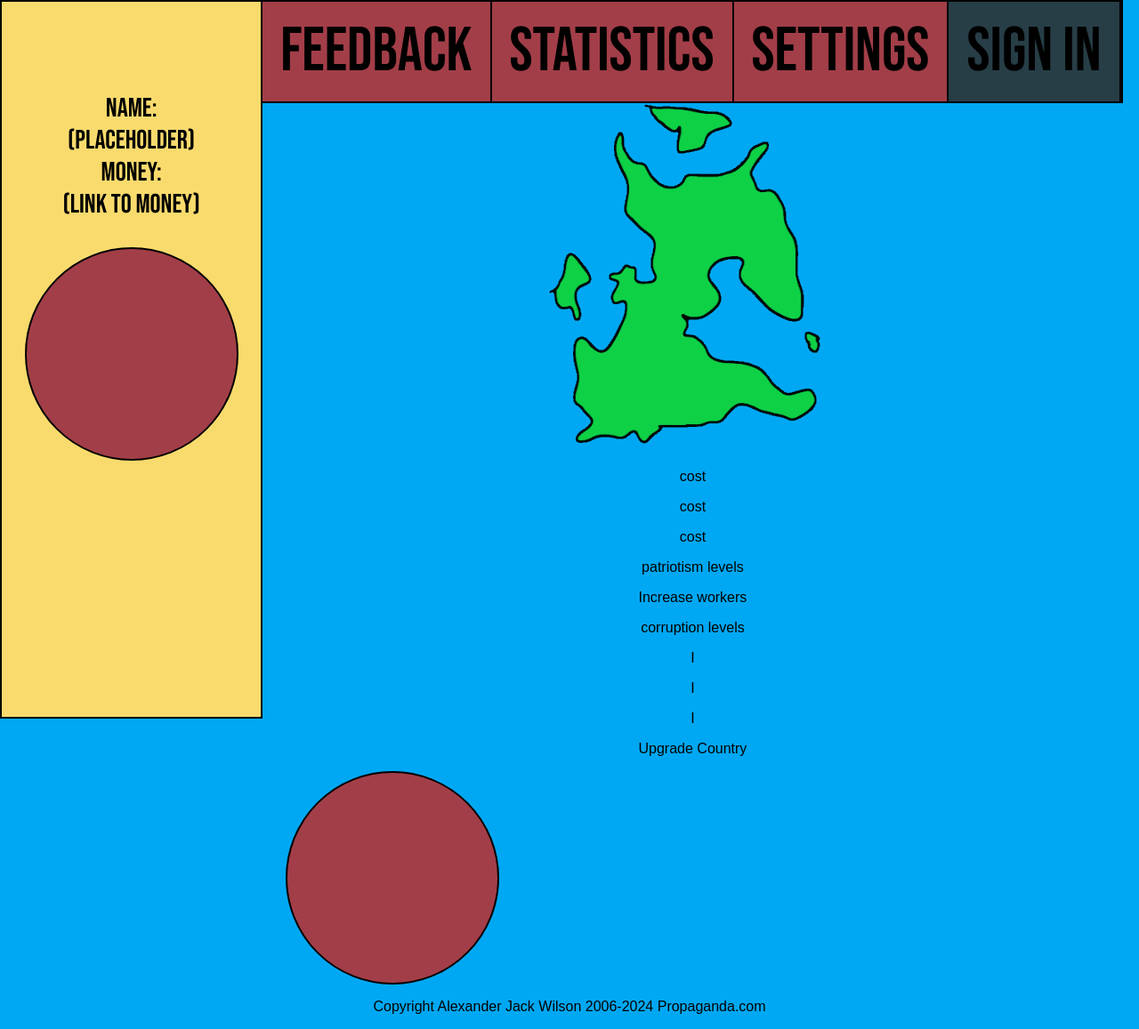
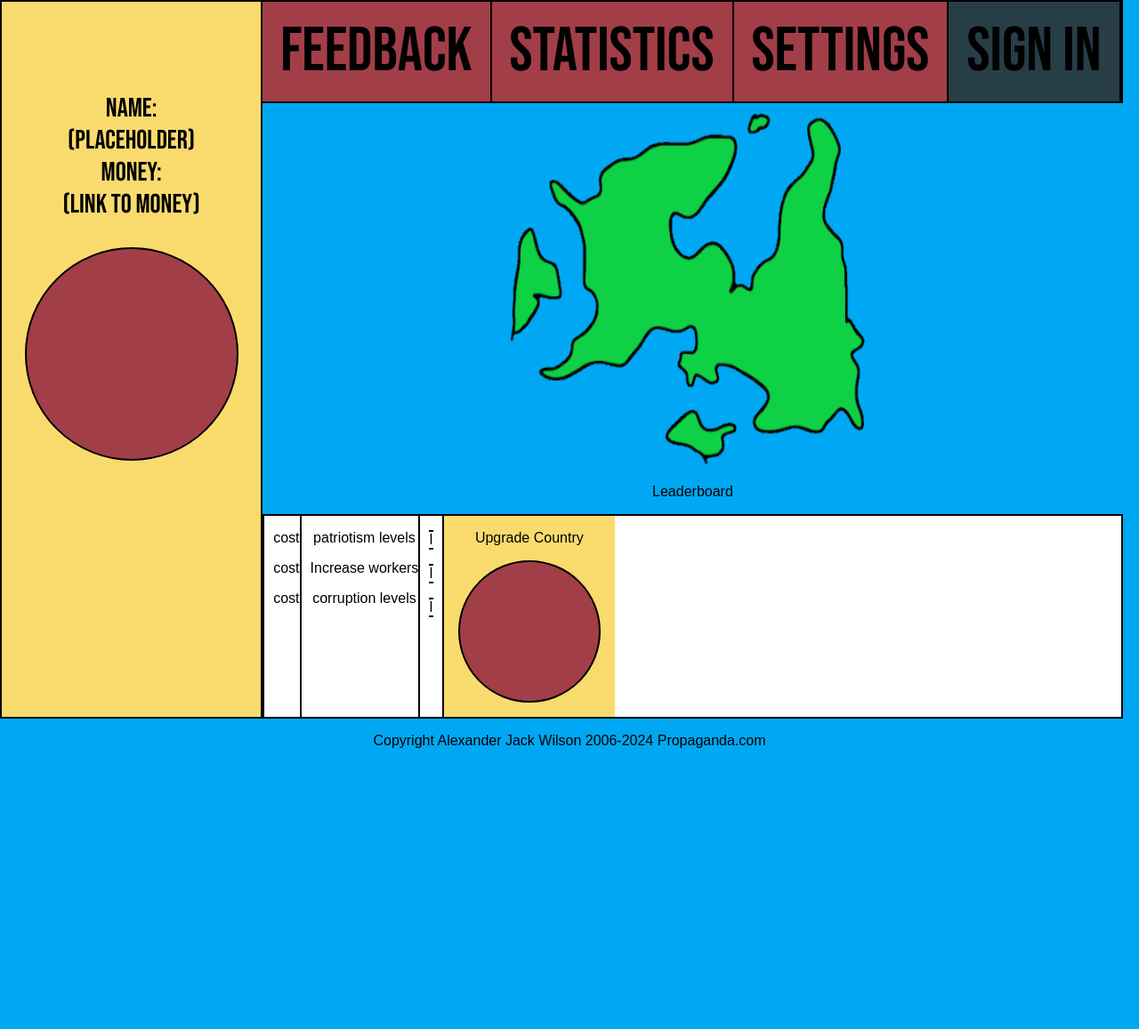
Before and after one commit to AlexWilson06/Propoganda, a PHP site: page / in a window 1280 px wide. Shown: the whole page at 89% size. After the commit the page ends 841 px from the top, so only its background shows below. Run offline with PHP 8.4, Linux system fonts and the light colour scheme.

Commit message:
changed things
changed things

```diff
--- a/css/style.css
+++ b/css/style.css
@@ -95,3 +95,48 @@
     margin-left: 2vw;
     margin-right: 2vw;
   }
+  /* Country image */
+  .CountryImage {
+    object-fit: fill;
+    rotate: -90deg;
+  }
+  .CountryImage img {
+    height: 51vh;
+    width: 51vh;
+  }
+  /* upgrade bar and rebirth button */
+  .purchasebar {
+    display: flex;
+    background-color: white;
+    border: 2px solid black;
+  }
+  .Cost {
+    display: row;
+    border-right: 2px solid black;
+    margin-right: 10px;
+    margin-left: 10px;
+  }
+  .Upgrade {
+    border-right: 2px solid black;
+  }
+  .Infobutton {
+    margin-right: 10px;
+    margin-left: 10px;
+  }
+  .Infobutton p {
+    border-top: 2px solid black;
+    border-bottom: 2px solid black;
+  }
+  .Upgradetext {
+    display: row;
+    background-color: #F9DB6D;
+    border-left: 2px solid black;
+  }
+  .Rebirth {
+    background-color: #A23E48;
+    height: 20vh;
+    width: 20vh;
+    border: 2px solid black;
+    border-radius: 50%;
+    margin: 2vh;
+  }
--- a/index.php
+++ b/index.php
@@ -31,7 +31,9 @@
   </div>
       <div class="CountryImage">
         <img src="media/BaseCountry.png" alt="broken :(">
-
+      </div>
+      <div class="Leaderboard">
+      <p>Leaderboard</p>
       </div>
       <div class="purchasebar">
 <div class="Cost">
@@ -51,8 +53,8 @@
   </div>
   <div class="Upgradetext">
     <p>Upgrade Country</p>
+    <div class="Rebirth">
   </div>
-  <div class="Clickerbox">
   </div>
 </div>
 </div>
```
Also changed, not shown: media/BaseCountry.png, media/CountryStage1.png, media/CountryStage2.png, media/CountryStage3.png, media/CountryStage4.png, media/CountryStage5.png.
